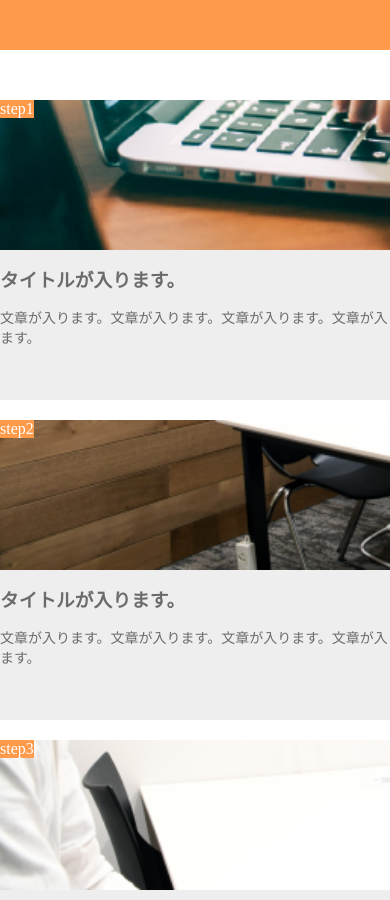
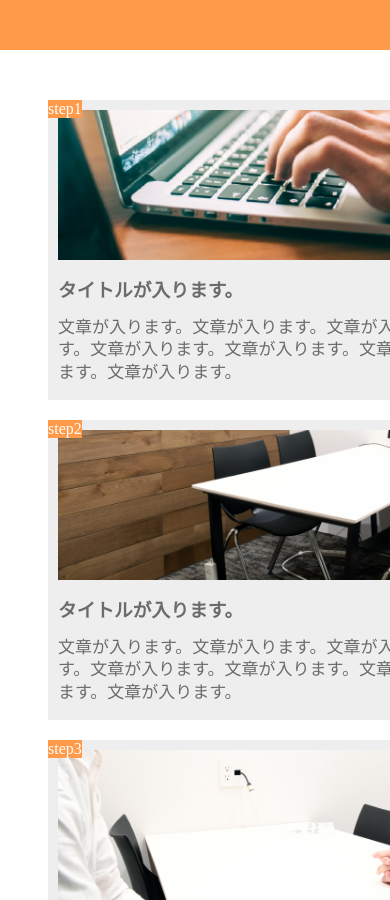
Before and after one commit to KonosukeTakano/kadai1, a plain HTML site: page index.html in a window 390 px wide. Shown: the top 900 px of the page. Drawn offline with Linux system fonts and the light colour scheme.

Commit message:
[Upd] Margin adjustment around the image

```diff
--- a/style.css
+++ b/style.css
@@ -37,7 +37,6 @@ header{
     background-image: url(img/flow01.png);
     background-position: bottom;
     background-size: cover;
-    margin: 10px 10px 0 10px;
 }
 .image2{
     width: 280px;
@@ -45,7 +44,6 @@ header{
     background-image: url(img/flow02.png);
     background-position: bottom;
     background-size: cover;
-    margin: 10px 10px 0 10px;
 }
 .image3{
     width: 280px;
@@ -53,7 +51,6 @@ header{
     background-image: url(img/flow03.png);
     background-position: bottom;
     background-size: cover;
-    margin: 10px 10px 0 10px;
 }
 h3{
     margin: 15px 0 5px 0;
@@ -78,55 +75,39 @@ footer{
     footer {
         min-width: 768px;
     }
-
-    #main-visual-item{
-        width: 768px;
-        margin: 0 90%;
-    }
     .main-visual-item{
-        background-color: #eeeeee;
-        width: 100%;
-        /* height: 300px; */
-        position: relative; /* 子要素の起点を指定 */
+        width: 58%;
+        padding-top: 10px;
+        padding-left: 10px;
+        padding-right: 10px;
+        margin-right: 5%;
+        margin-left: 5%;
     }
     .main-visual{
         display: block;
+        margin-right: auto;
+        margin-left: auto;
     }
     .main-visual-item-center {
-        margin-right: 0;
-        margin-left: 0;
-        margin: 20px 0;
+        margin-top: 20px;
+        margin-bottom: 20px;
     }
     .image1{
-        width: 90%;
-        height: 150px;
-        background-image: url(img/flow01.png);
-        background-position: bottom;
-        background-size: cover;
-        margin: 0;
+        width: 100%;
     }
     .image2{
-        width: 90%;
-        height: 150px;
-        background-image: url(img/flow02.png);
-        background-position: bottom;
-        background-size: cover;
-        margin: 0;
+        width: 100%;
     }
     .image3{
-        width: 90%;
-        height: 150px;
-        background-image: url(img/flow03.png);
-        background-position: bottom;
-        background-size: cover;
-        margin: 0;
+        width: 100%;
     }
     h3 {
         margin: 15px 0 15px 0;
         padding: 0;
     }
     p {
-        font-size: 14px;
+        font-size: 17px;
         padding: 0;
+        line-height: 1.4rem;
     }
   }
```
